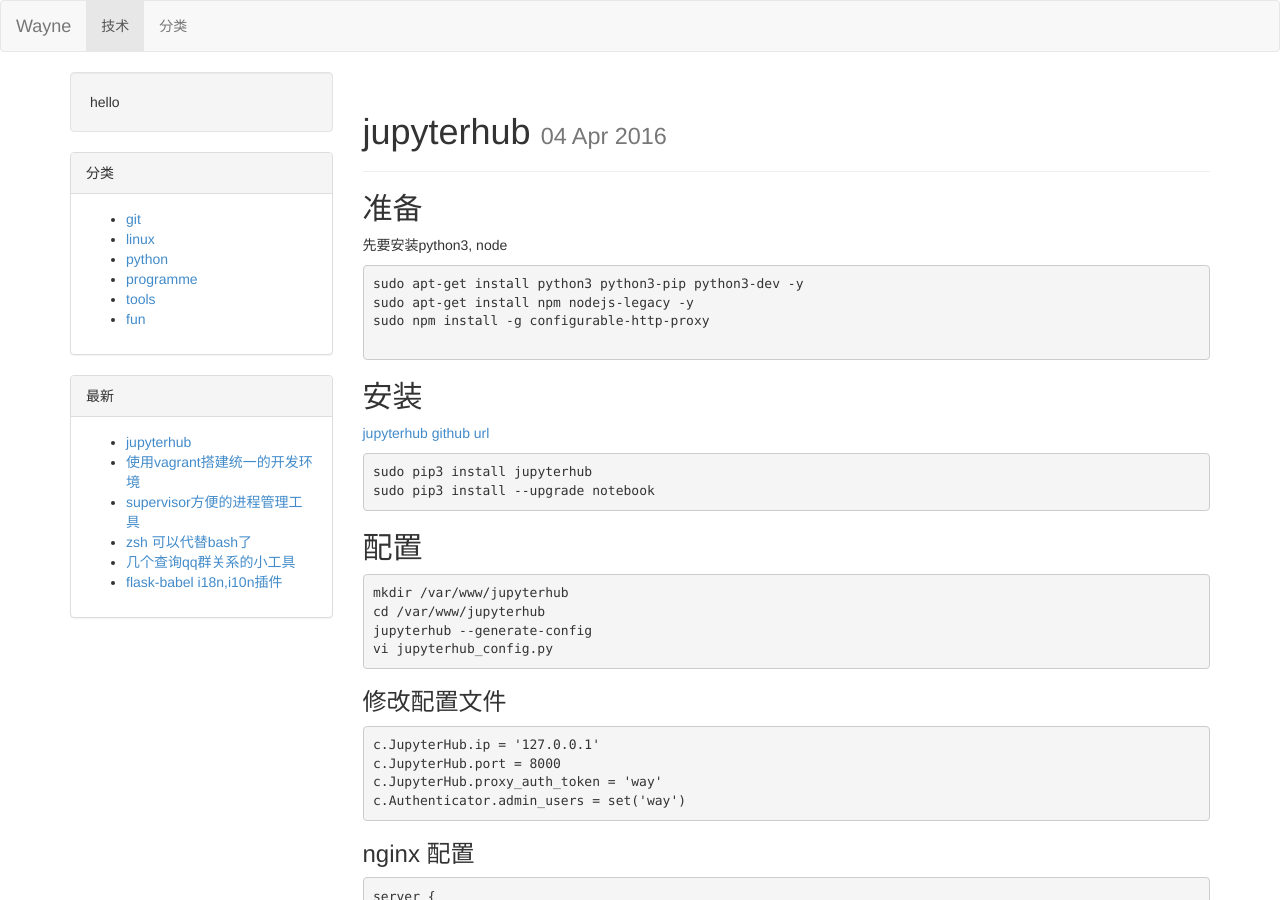
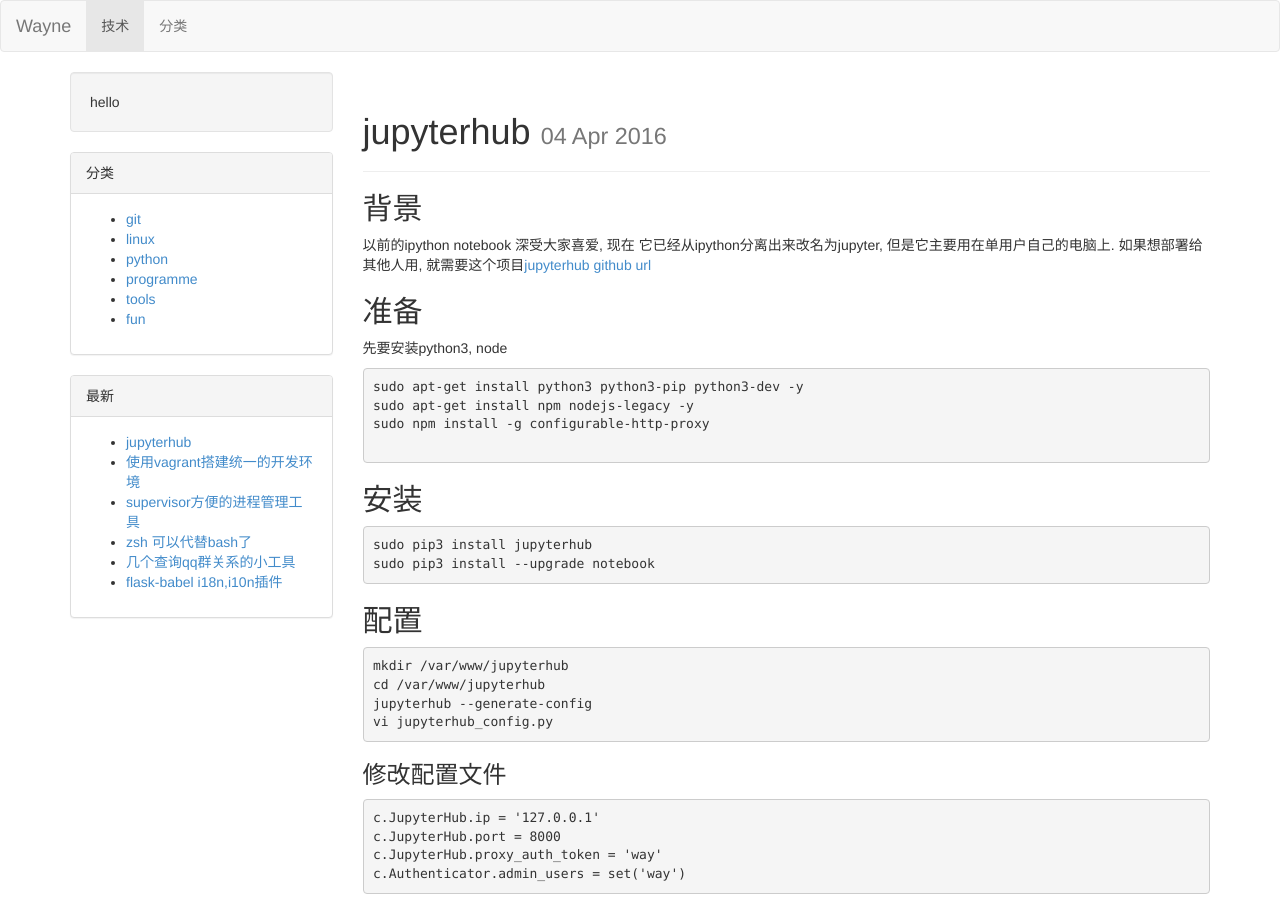
Before and after one commit to prowayne/prowayne.github.com, a Jekyll site: the page built from _posts/2016-04-04-jupyterhub-install.md, in a window 1280 px wide and 900 px high. Built offline with Jekyll 4.4.1, drawn with Linux system fonts in a browser that asks for light colours; Markdown is read by kramdown in place of the engine named in the settings.

```diff
--- a/_posts/2016-04-04-jupyterhub-install.md
+++ b/_posts/2016-04-04-jupyterhub-install.md
@@ -3,6 +3,9 @@
 layout: post
 category: python
 ---
+
+## 背景
+以前的ipython notebook 深受大家喜爱, 现在 它已经从ipython分离出来改名为jupyter, 但是它主要用在单用户自己的电脑上. 如果想部署给其他人用, 就需要这个项目[jupyterhub github url][1]
 
 ## 准备
 先要安装python3, node
```
Also changed, not shown: other parts of _posts/2016-04-04-jupyterhub-install.md (+0 -2 lines).
